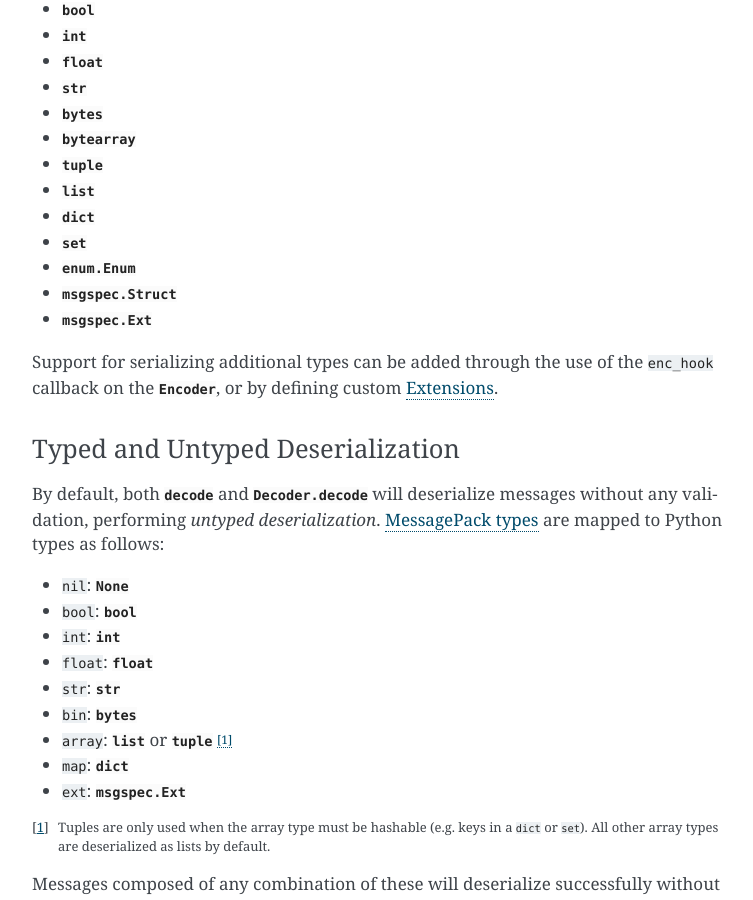
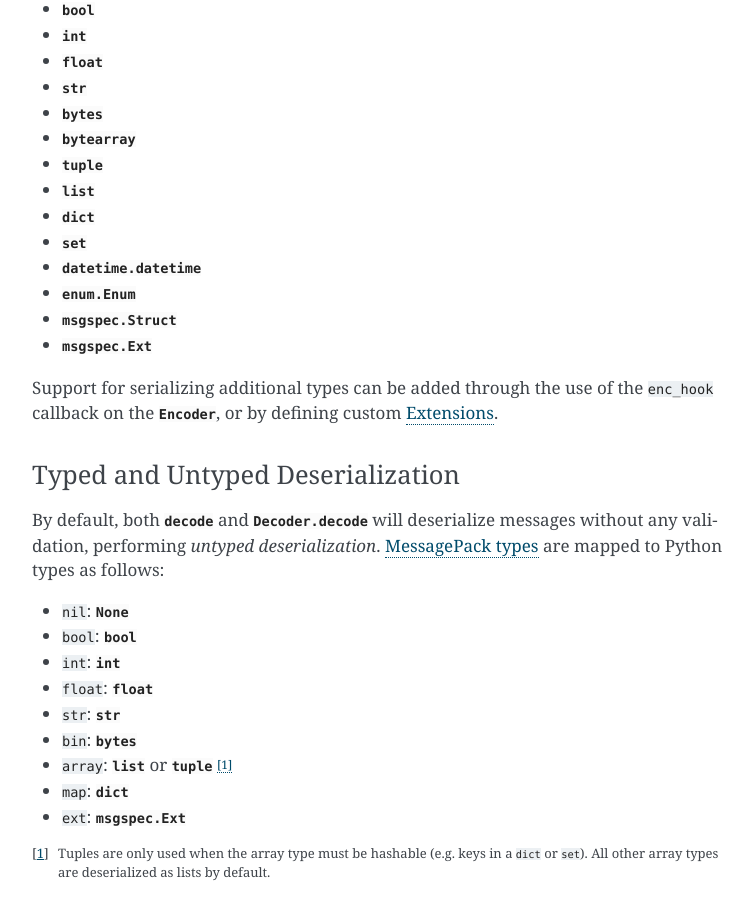
Before and after one commit to jcrist/msgspec, a Sphinx documentation site: the page built from docs/source/index.rst, in a window 1280 px wide and 900 px high, scrolled down 1680 px. Shown: the whole window, without its empty margins (358-1111 px from the left). Built offline with Sphinx 7.4.7, drawn with Linux system fonts in a browser that asks for light colours.

Commit message:
Add datetime type to docs

```diff
--- a/docs/source/index.rst
+++ b/docs/source/index.rst
@@ -102,6 +102,7 @@ Msgspec currently supports serializing/deserializing the following types:
 - `list`
 - `dict`
 - `set`
+- `datetime.datetime`
 - `enum.Enum`
 - `msgspec.Struct`
 - `msgspec.Ext`
```
